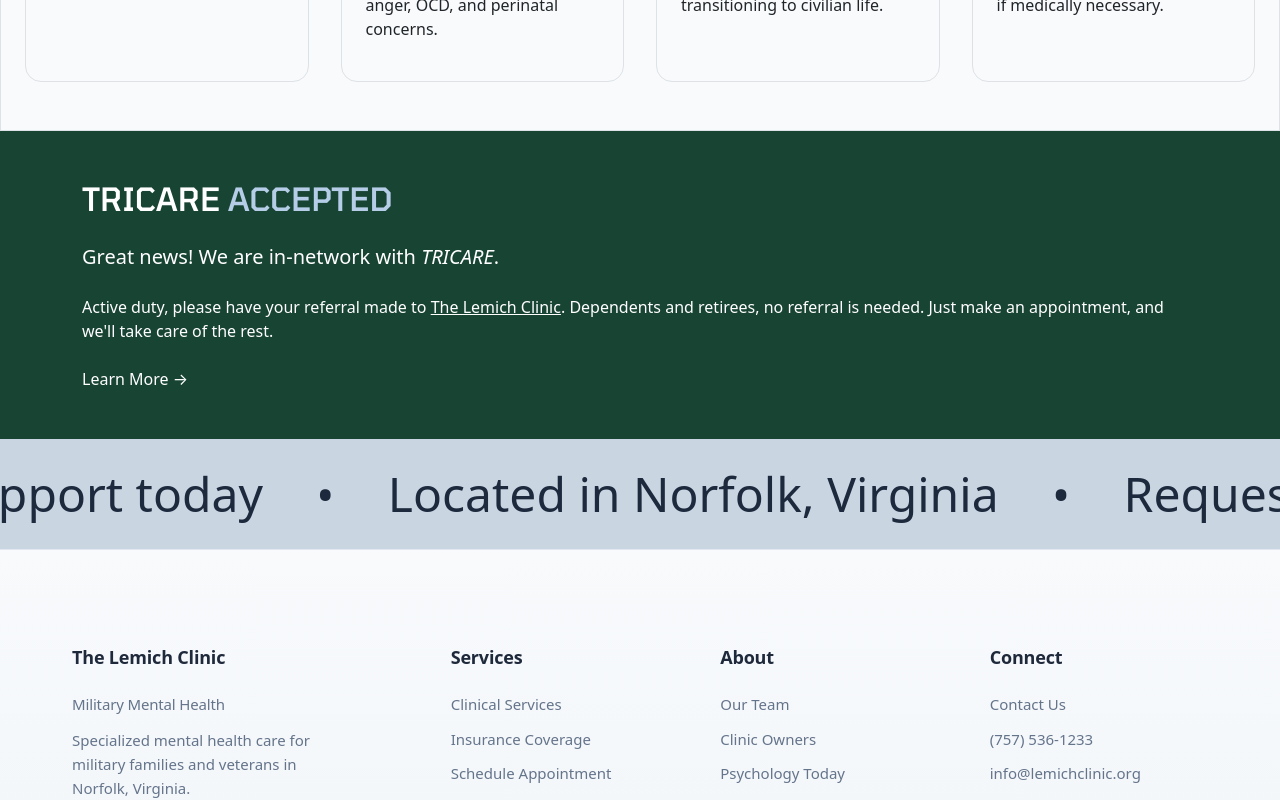
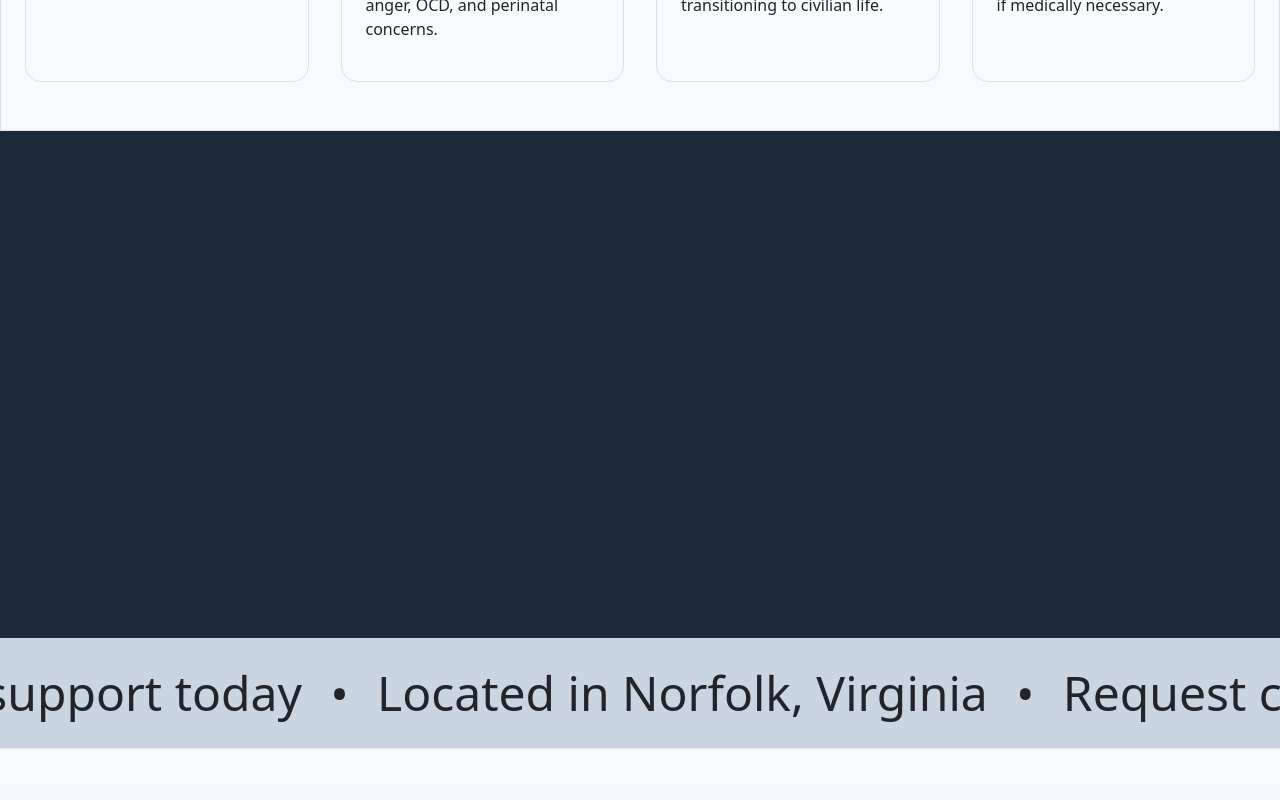
Before and after one commit to alexgoodestudio/lemich_clinic, a React (Vite) app: page / in a window 1280 px wide. Shown: the part 1840-2640 px from the top of the page. Built offline with nearby package versions, Linux system fonts and the light colour scheme.

Commit message:
tricare section updated

```diff
--- a/src/App.css
+++ b/src/App.css
@@ -42,6 +42,75 @@
 
 .contact-btn:hover .me-2 + svg {
   transform: translateX(0.25rem);
+}
+
+.marquee-container {
+  height: 110px;
+  display: flex;
+  align-items: center;
+}
+
+.marquee-text {
+  position: absolute;
+  top: 50%;
+  transform: translateY(-50%);
+  padding-top: 2.5rem;
+  padding-bottom: 2.5rem;
+}
+.tricare-section {
+  padding-top: 6rem;
+  padding-bottom: 6rem;
+}
+
+@media (min-width: 768px) {
+  .tricare-section {
+    padding-top: 8rem;
+    padding-bottom: 8rem;
+  }
+}
+
+.tricare-content {
+  max-width: 100%;
+}
+
+.tricare-instructions {
+  line-height: 1.6;
+  color: rgba(255, 255, 255, 0.9);
+}
+
+.hover-link {
+  text-decoration: underline;
+  text-underline-offset: 4px;
+  transition: all 0.3s ease;
+}
+
+.hover-link:hover {
+  text-decoration-thickness: 2px;
+  text-underline-offset: 6px;
+  color: rgba(255, 255, 255, 1);
+}
+
+.tricare-cta {
+  display: inline-flex;
+  align-items: center;
+  gap: 0.5rem;
+  text-decoration: none;
+  border-bottom: 2px solid transparent;
+  transition: all 0.3s ease;
+}
+
+.tricare-cta:hover {
+  border-bottom-color: white;
+  transform: translateX(4px);
+}
+
+.arrow-icon {
+  display: inline-block;
+  transition: transform 0.3s ease;
+}
+
+.tricare-cta:hover .arrow-icon {
+  transform: translateX(4px);
 }
 
 /* Border utilities */
--- a/src/assets/Components/Banner.jsx
+++ b/src/assets/Components/Banner.jsx
@@ -1,51 +1,56 @@
-import { useEffect, useRef } from 'react';
+import { useRef } from 'react';
 import { gsap } from 'gsap';
+import { useGSAP } from '@gsap/react';
+
+const MOTION = {
+  instant: 0.15,
+  quick: 0.3,
+  smooth: 0.5,
+  slow: 0.8,
+  story: 1.2
+};
 
 function Banner() {
   const marqueeRef = useRef(null);
   const textRef = useRef(null);
+  const prefersReducedMotion = window.matchMedia('(prefers-reduced-motion: reduce)').matches;
 
-  useEffect(() => {
-    const marquee = marqueeRef.current;
+  useGSAP(() => {
     const text = textRef.current;
+    if (!text) return;
 
-    if (!marquee || !text) return;
+    const textWidth = text.offsetWidth;
+    const containerWidth = marqueeRef.current.offsetWidth;
 
-    // Get the width of the text and container
-    const textWidth = text.offsetWidth;
-    const containerWidth = marquee.offsetWidth;
+    if (prefersReducedMotion) {
+      gsap.set(text, { x: 0 });
+      return;
+    }
 
-    // Create the animation
-    const tl = gsap.timeline({ repeat: -1 });
-
-    // Start from halfway across screen, move to completely off the left
-    tl.fromTo(text,
+    gsap.fromTo(text,
       { x: containerWidth / 2 },
       {
         x: -textWidth,
         duration: 34,
-        ease: "none"
+        ease: 'none',
+        repeat: -1
       }
     );
-
-    // Cleanup function
-    return () => {
-      tl.kill();
-    };
-  }, []);
+  }, { scope: marqueeRef });
 
   return (
     <div
       ref={marqueeRef}
-      className="overflow-hidden  text-slate-800 bg-slate-300 whitespace-nowrap relative w-full "
-      style={{ height: '110px' }}
+      className="overflow-hidden bg-slate-300 whitespace-nowrap relative w-full marquee-container"
+      role="marquee"
+      aria-live="off"
     >
-      <h1
+      <h2
         ref={textRef}
-        className="text-5xl font-extrabold py-5 absolute top-1/2 transform -translate-y-1/2  text-transparent bg-clip-text "
+        className="text-5xl font-extrabold text-slate-800 marquee-text"
       >
-        Request confidential mental health support today &nbsp; <span className='mx-3'>•</span> &nbsp; Located in Norfolk, Virginia &nbsp; <span className='mx-3'>•</span> &nbsp; Request confidential mental health support today &nbsp; <span className='mx-3'>•</span> &nbsp; Located in Norfolk, Virginia &nbsp; <span className='mx-3'>•</span> &nbsp;Request confidential mental health support today &nbsp; <span className='mx-3'>•</span> &nbsp; Located in Norfolk, Virginia &nbsp; <span className='mx-3'>•</span> &nbsp; Request confidential mental health support today &nbsp; <span className='mx-3'>•</span> &nbsp; Located in Norfolk, Virginia &nbsp; <span className='mx-3'>•</span> &nbsp;
-      </h1>
+        Request confidential mental health support today <span className="mx-3" aria-hidden="true">•</span> Located in Norfolk, Virginia <span className="mx-3" aria-hidden="true">•</span> Request confidential mental health support today <span className="mx-3" aria-hidden="true">•</span> Located in Norfolk, Virginia <span className="mx-3" aria-hidden="true">•</span> Request confidential mental health support today <span className="mx-3" aria-hidden="true">•</span> Located in Norfolk, Virginia <span className="mx-3" aria-hidden="true">•</span> Request confidential mental health support today <span className="mx-3" aria-hidden="true">•</span> Located in Norfolk, Virginia <span className="mx-3" aria-hidden="true">•</span>
+      </h2>
     </div>
   );
 }
--- a/src/assets/Components/Tricare.jsx
+++ b/src/assets/Components/Tricare.jsx
@@ -1,33 +1,87 @@
-import { Link } from "react-router-dom";
+import { useRef } from 'react';
+import { Link } from 'react-router-dom';
+import { gsap } from 'gsap';
+import { useGSAP } from '@gsap/react';
+import { ScrollTrigger } from 'gsap/ScrollTrigger';
+
+gsap.registerPlugin(ScrollTrigger);
+
+const MOTION = {
+  instant: 0.15,
+  quick: 0.3,
+  smooth: 0.5,
+  slow: 0.8,
+  story: 1.2
+};
 
 function Tricare() {
+  const sectionRef = useRef(null);
+  const prefersReducedMotion = window.matchMedia('(prefers-reduced-motion: reduce)').matches;
+
+  useGSAP(() => {
+    if (prefersReducedMotion) return;
+
+    const elements = sectionRef.current.querySelectorAll('.tricare-animate');
+
+    gsap.from(elements, {
+      y: 30,
+      opacity: 0,
+      duration: MOTION.smooth,
+      ease: 'power2.out',
+      stagger: 0.1,
+      scrollTrigger: {
+        trigger: sectionRef.current,
+        start: 'top 80%',
+        end: 'bottom 20%',
+        toggleActions: 'play none none reverse'
+      }
+    });
+  }, { scope: sectionRef });
+
   return (
-    <div className="bg-tricare text-white py-5">
+    <section
+      ref={sectionRef}
+      className="bg-slate-800 text-white tricare-section"
+      aria-labelledby="tricare-heading"
+    >
       <div className="container">
         <div className="row justify-content-center">
-          <div className="col-lg-12">
-            <h2 className="tomorrow mb-4">
+          <div className="col-12 col-lg-10 col-xl-8">
+            <div className="tricare-content">
+              <h2
+                id="tricare-heading"
+                className="text-4xl tomorrow font-bold mb-4 tricare-animate"
+              >
                 TRICARE <span className="light-blue">ACCEPTED</span>
               </h2>
 
-            <p className="mb-4">
-              <span className="barlow text-xl">Great news! We are in-network with <em>TRICARE</em>.</span>
+              <p className="text-xl mb-4 tricare-animate">
+                Great news! We are in-network with TRICARE.
               </p>
 
-            <p className="mb-4">
-              Active duty, please have your referral made to{" "}
-              <Link to="/contact" className="text-white text-decoration-underline">
+              <p className="text-base mb-5 tricare-animate tricare-instructions">
+                Active duty, please have your referral made to{' '}
+                <Link
+                  to="/contact"
+                  className="text-white underline hover-link"
+                >
                   The Lemich Clinic
                 </Link>. Dependents and retirees, no referral is needed. Just make an appointment, and we'll take care of the rest.
               </p>
 
-            <Link to="/tricare-health-insurance" className="text-white text-decoration-none">
-              Learn More →
+              <Link
+                to="/tricare-health-insurance"
+                className="text-base font-semibold text-white tricare-animate tricare-cta"
+                aria-label="Learn more about TRICARE coverage"
+              >
+                Learn More
+                <span className="arrow-icon" aria-hidden="true">→</span>
               </Link>
             </div>
           </div>
         </div>
       </div>
+    </section>
   );
 }
 
```
Lines whose indentation alone changed are shown as unchanged.
